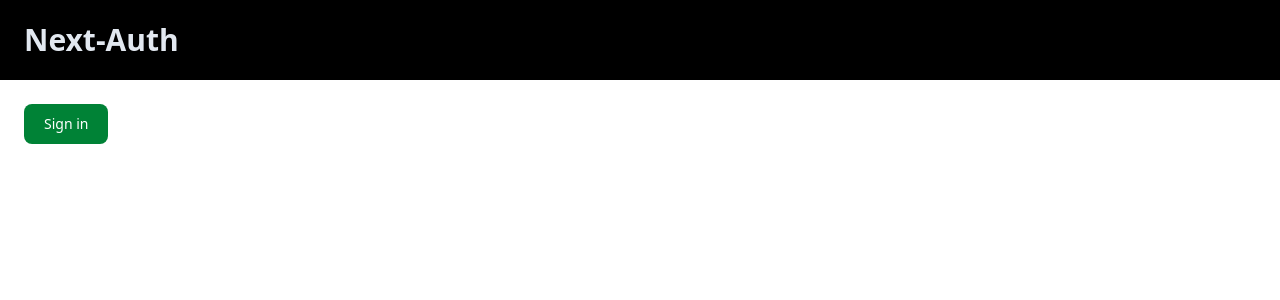
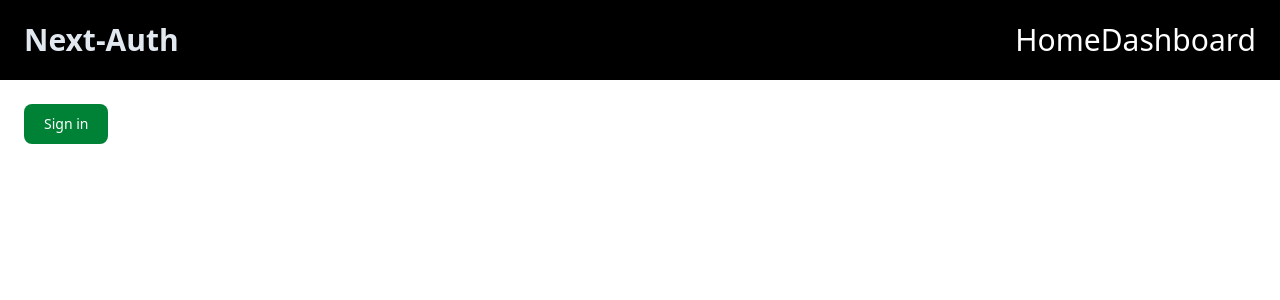
Before and after one commit to unalhasret/next-auth, a Next.js app: page / in a window 1280 px wide. Shown: the top 300 px of the page. Built offline with nearby package versions, Linux system fonts and the light colour scheme; no server answers.

Commit message:
feat: add dashboard and home links to header

```diff
--- a/src/components/layout/header.tsx
+++ b/src/components/layout/header.tsx
@@ -1,7 +1,13 @@
+import Link from "next/link";
+
 export default function Header(){
     return(
         <header className="bg-black flex h-20 w-full items-center justify-between text-3xl px-6 mb-6">
             <span className="text-slate-200 font-bold ">Next-Auth</span>
+            <nav>
+                <Link href="/" className="text-white">Home</Link>
+                <Link href="/dashboard" className="text-white">Dashboard</Link>
+            </nav>
         </header>
     )
 }
```
